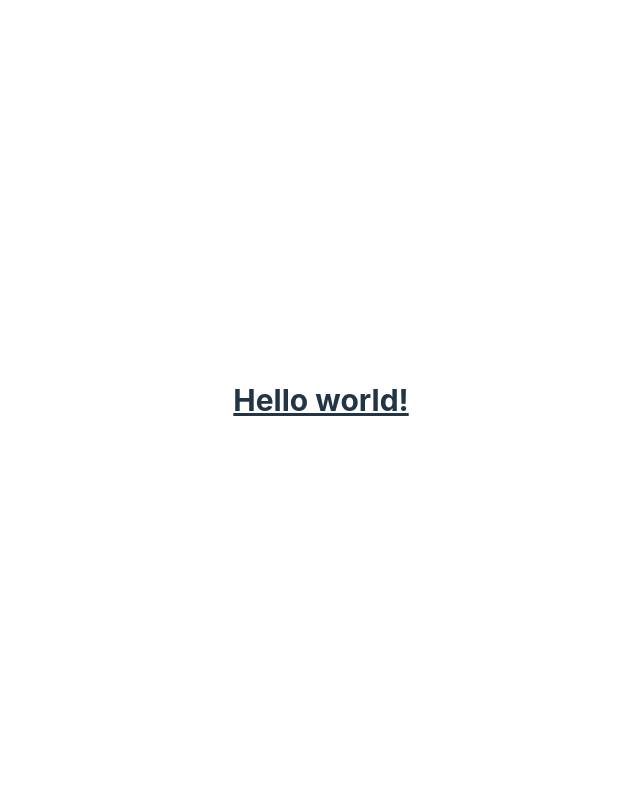
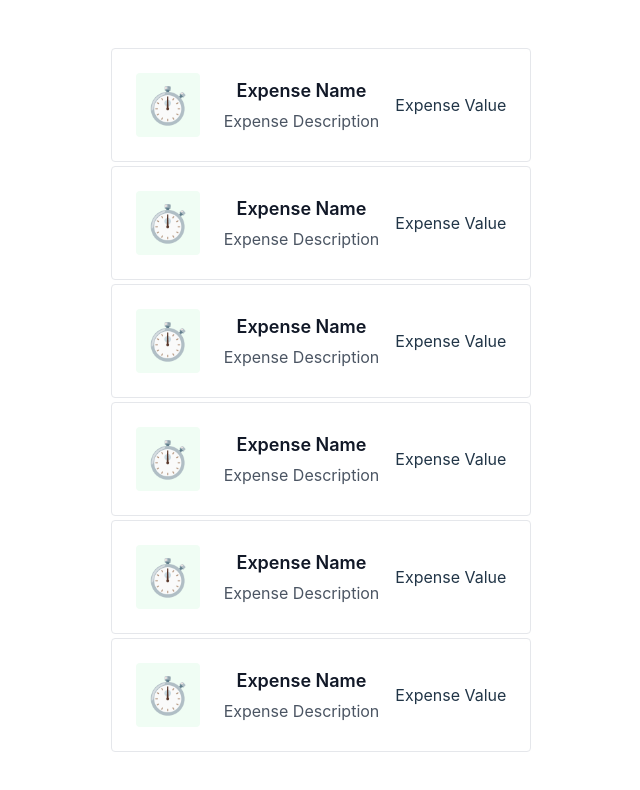
Before and after one commit to trinaldi/expensive, a React (Vite) app in the folder app/: page / in a window 1280 px wide. Shown: the top 790 px of the page, without its empty margins (319-959 px from the left). Built offline with nearby package versions, Linux system fonts and the light colour scheme.

Commit message:
add expense component sketch

```diff
--- a/app/src/App.tsx
+++ b/app/src/App.tsx
@@ -1,11 +1,10 @@
 import './App.css'
+import ExpenseList from './components/expense/ExpenseList'
 
 const App = () => {
   return (
     <>
-      <h1 className="text-3xl font-bold underline">
-        Hello world!
-      </h1>
+      <ExpenseList />
     </>
   )
 }
--- /dev/null
+++ b/app/src/components/expense/Expense.tsx
@@ -0,0 +1,27 @@
+const Expense = () => {
+  return (
+    <li className="block h-full list-none bg-white border border-gray-200 rounded transition-all duration-200 group hover:shadow-lg hover:border-green-500 hover:ring-1 hover:ring-green-500/20">
+      <div className="flex items-center p-6">
+        <div
+          className="flex items-center justify-center flex-shrink-0 w-16 h-16 rounded transition-colors duration-200 bg-green-50 group-hover:bg-green-100">
+          <span className="text-4xl" role="img" aria-label="Expense Category">⏱️</span>
+        </div>
+
+        <div className="flex-grow ml-6">
+          <h3
+            className="text-lg font-semibold text-gray-900 transition-colors duration-200 line-clamp-1 group-hover:text-green-600">
+            Expense Name
+          </h3>
+
+          <div className="inline-flex items-center mt-1">
+            <span className="text-gray-600 rounded">Expense Description</span>
+          </div>
+        </div>
+
+        <div className="flex-shrink-0 ml-4"> Expense Value</div>
+      </div>
+    </li>
+  )
+}
+
+export default Expense
--- /dev/null
+++ b/app/src/components/expense/ExpenseList.tsx
@@ -0,0 +1,20 @@
+//import { useState } from 'react'
+import React from 'react'
+import Expense from './Expense'
+
+const ExpenseList = () => {
+  //const [expenses, setExpenses] = useState([])
+
+  return (
+    <ul className="grid grid-cols-1 gap-1">
+      <Expense />
+      <Expense />
+      <Expense />
+      <Expense />
+      <Expense />
+      <Expense />
+    </ul>
+  )
+}
+
+export default ExpenseList
```
